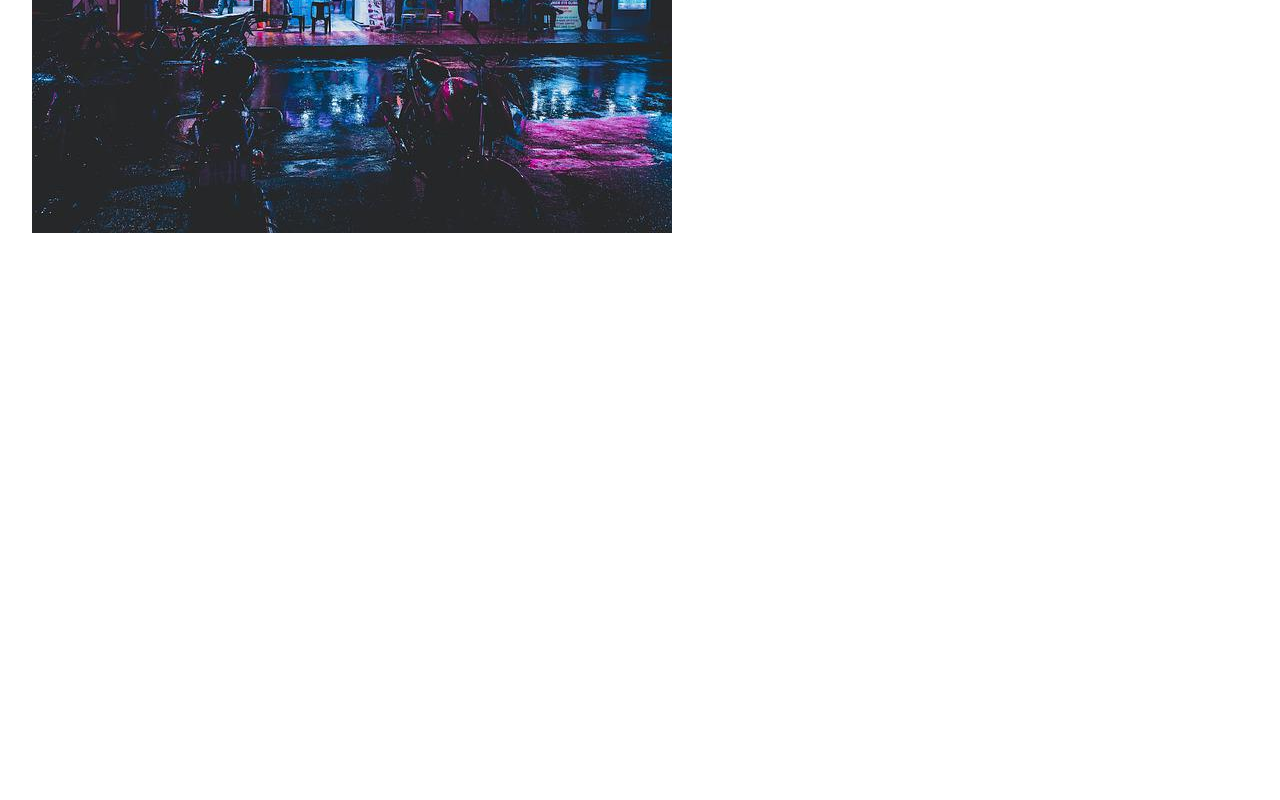
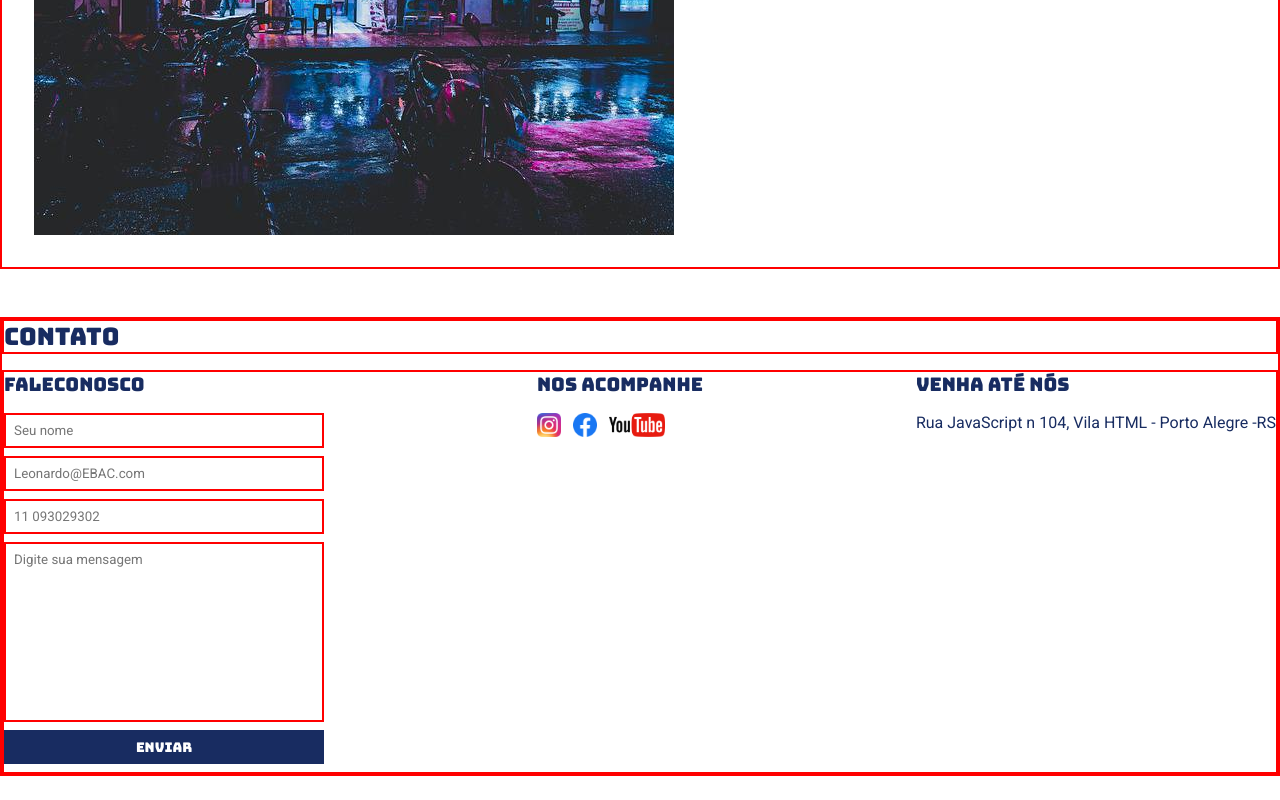
Before and after one commit to LeonardoReis86/Engenheiro_Front-end, a plain HTML site: page Projeto Games Shop/index.html in a window 1280 px wide. Shown: the part 378-1178 px from the top of the page. Before the commit the page ends 800 px from the top, so only its background shows below. Drawn offline with Linux system fonts and the light colour scheme; a web font is replaced by a local one.

Commit message:
feat: Add Contact section with styling

```diff
--- a/Projeto Games Shop/index.html
+++ b/Projeto Games Shop/index.html
@@ -43,6 +43,50 @@
          </div>
       </div>
    </section>
+   <section id="contact">
+      <div class="container">
+         <h2>Contato</h2>
+         <div class="contact-methods">
+            <div>
+               <h3>FaleConosco</h3>
+               <form>
+                  <input type="text" placeholder="Seu nome" required>
+                  <input type="email" placeholder="Leonardo@EBAC.com" required>
+                  <input type="tel" placeholder="11 093029302">
+                  <textarea placeholder="Digite sua mensagem"></textarea>
+                  <button type="submit">Enviar</button>
+               </form>
+            </div>
+            <div>
+               <h3>Nos acompanhe</h3>
+               <ul class="social-links">
+                  <li>
+                     <a href="#" title="Siga-nos no Instagram">
+                        <img src="./Assets/images/instagram.png" alt="Logo instagram">
+                     </a>
+                  </li>
+                  <li>
+                     <a href="#" title="Siga-nos no facebook">
+                        <img src="./Assets/images/facebook.png" alt="Logo facebook">
+                     </a>
+                  </li>
+                  <li>
+                     <a href="#" title="Visite nosso canal no youtube">
+                        <img src="./Assets/images/youtube.png" alt="Logo youtube">
+                     </a>
+                  </li>
+               </ul>
+            </div>
+            <div>
+               <h3>Venha até nós</h3>
+               <p>
+                  Rua JavaScript n 104, Vila HTML - Porto Alegre -RS
+               </p>
+            </div>
+         </div>
+
+      </div>
+   </section>
 
 
 </body>
--- a/Projeto Games Shop/style.css
+++ b/Projeto Games Shop/style.css
@@ -14,8 +14,12 @@ header h1 {
    font-weight: normal;
 }
 
-header, section h2 {
+header,
+section h2,
+section h3,
+form button {
    font-family: 'Bungee', cursive;
+   font-weight: normal;
 }
 
 header nav li {
@@ -29,7 +33,9 @@ header nav li a {
    text-decoration: none;
 }
 
-body {
+body,
+input,
+textarea {
    font-family: 'Roboto', sans-serif;
 }
 
@@ -53,10 +59,12 @@ section {
 
 section .container {
 align-items: flex-start;
+border: 2px solid red;
 }
 
 section h2 {
    margin-bottom: 16px;
+   border: 2px solid red;
 }
 
 section p {
@@ -75,6 +83,63 @@ section p {
    margin-right: 8px;
 }
 
+.social-links img {
+   height: 24px;
+}
+
+#contact .container {
+   display: block;
+}
+
+.social-links li {
+   display: inline;
+   margin-right: 8px;
+}
+.social-links li a {
+   text-decoration: none;
+}
+.contact-methods {
+   display: flex;
+   justify-content: space-between;
+   border: 2px solid red;
+}
+
+form input,
+form textarea,
+form button {
+   display: block;
+   width: 320px;
+   margin-bottom: 8px;
+   padding: 8px;
+
+   border: 2px solid red;
+}
+
+form textarea {
+   resize: none;
+   height: 180px;
+}
+
+section h3 {
+   margin-bottom: 16px;
+}
+
+form button {
+   background-color: #182c61;
+   color: #fff;
+   border: none;
+   cursor: pointer;
+}
+
+form button:hover {
+   background-color: #314e9e;
+}
+
+input:focus,
+textarea:focus {
+   outline-color: #182c61;
+}
+
 @media (max-width: 768px) {
    header na li {
       display: block;
```
